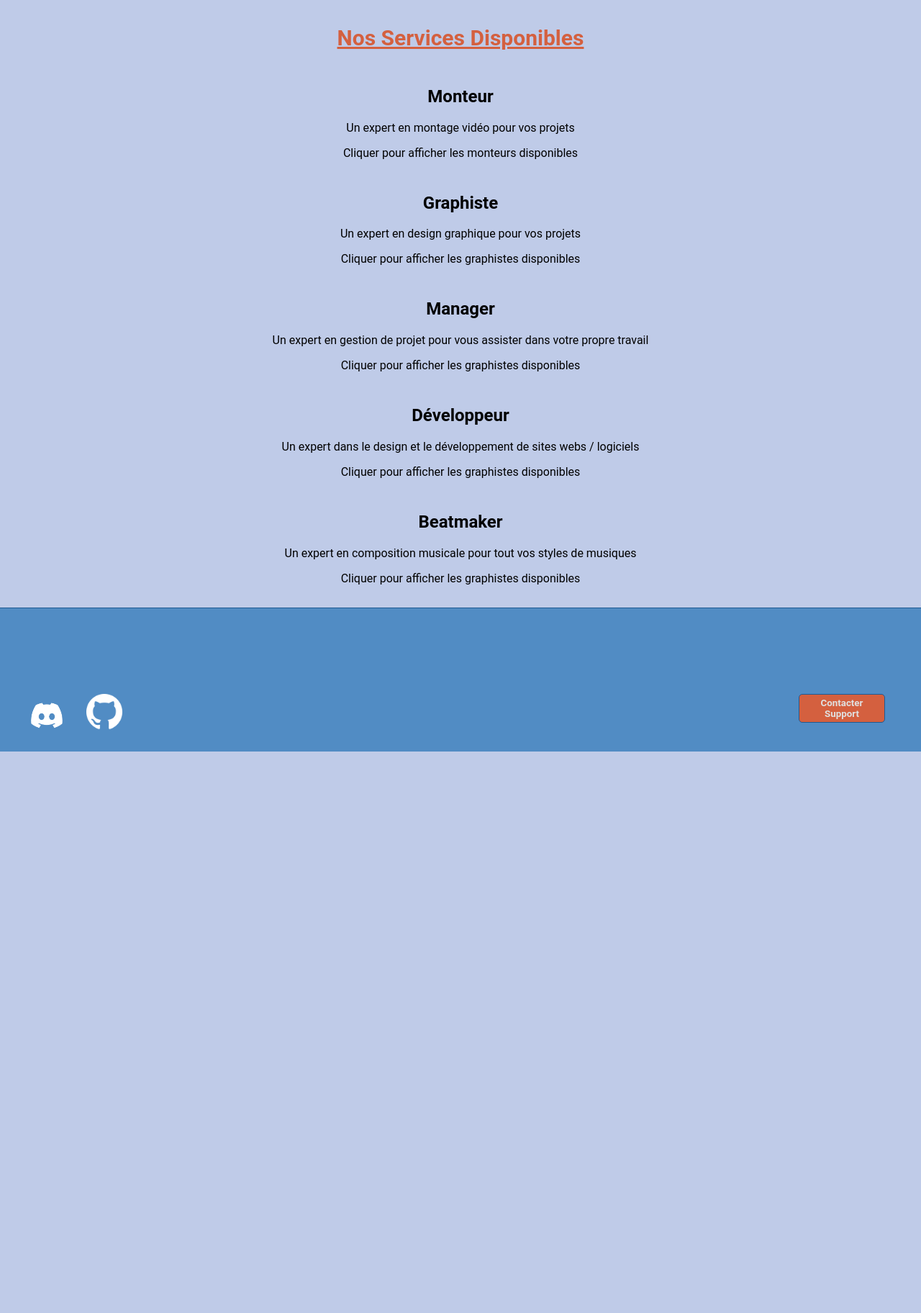
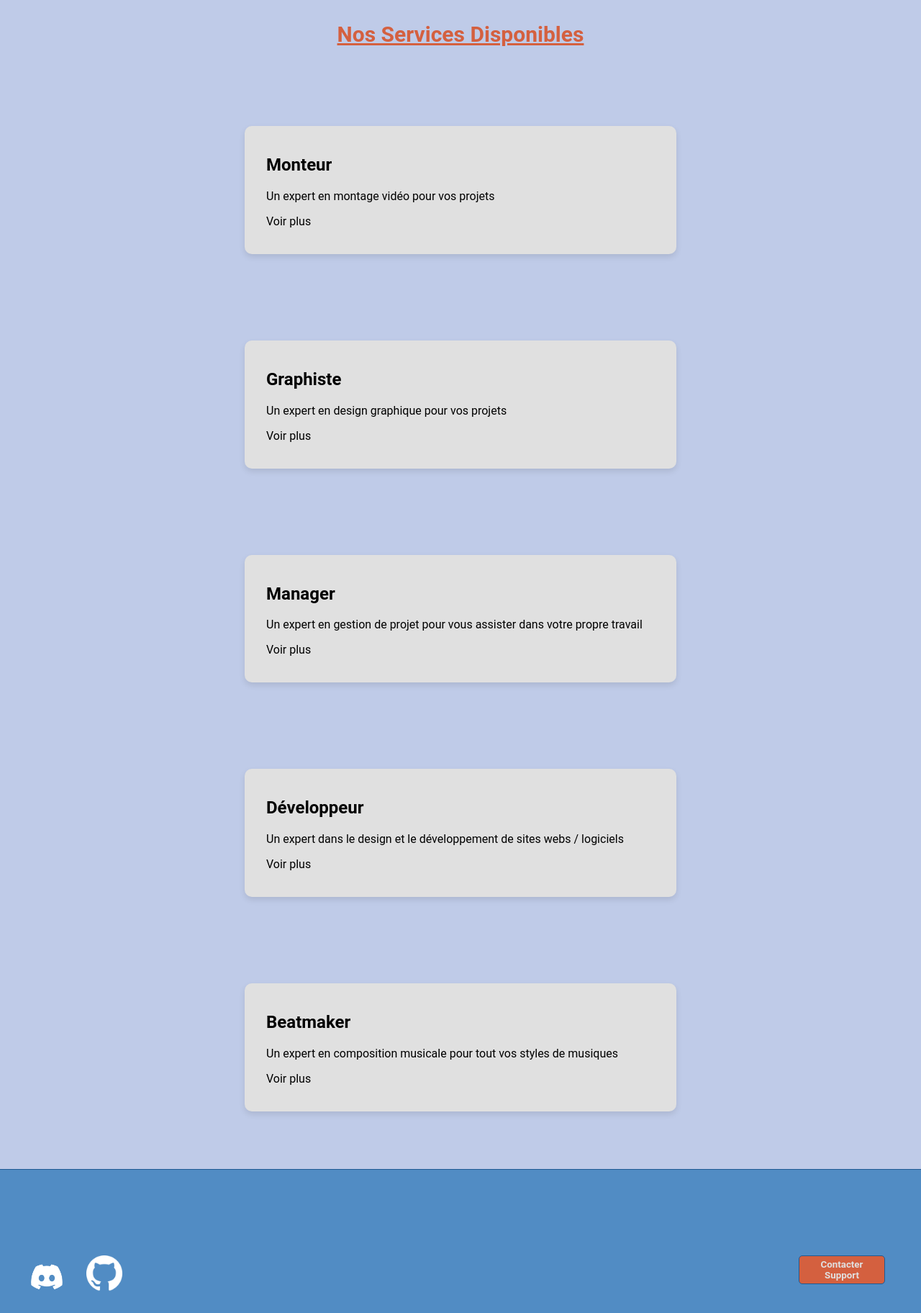
Before and after one commit to Neplexx/PROJET-WEB, a PHP site: page /html/recherche.html in a window 1280 px wide. Shown: the part 93-1917 px from the top of the page at 72% size. Before the commit the page ends 1137 px from the top, so only its background shows below. Run offline with PHP 8.4, Linux system fonts and the light colour scheme.

Commit message:
Amélioration du style de page recherche

```diff
--- a/html/recherche.html
+++ b/html/recherche.html
@@ -21,13 +21,13 @@
             </ul>
         </nav>
         <main>
+            <h1>Nos Services Disponibles</h1>
             <section>
-                <h1>Nos Services Disponibles</h1>
                 <article>
                     <label for="afficher-monteur" style="cursor: pointer;"> <!-- permet un lien avec le checkbox spécifique de l'id -->
                         <h2>Monteur</h2>
                         <p>Un expert en montage vidéo pour vos projets</p>
-                        <p>Cliquer pour afficher les monteurs disponibles</p>
+                        <p>Voir plus</p>
                     </label>
                     <input type="checkbox" id="afficher-monteur" style="display: none;" />
                     <div class="noms">
@@ -37,13 +37,16 @@
                             <li>Pierre Calvasse</li>
                             <li>Quentin Michel</li>
                         </ul>
+                        <label for="afficher-monteur" style="cursor: pointer; color: var(--orange);">
+                            Fermer
+                        </label>
                     </div>
                 </article>
                 <article>
                     <label for="afficher-graphiste" style="cursor: pointer;">
                         <h2>Graphiste</h2>
                         <p>Un expert en design graphique pour vos projets</p>
-                        <p>Cliquer pour afficher les graphistes disponibles</p>
+                        <p>Voir plus</p>
                     </label>
                     <input type="checkbox" id="afficher-graphiste" style="display: none;" />
                     <div class="noms">
@@ -53,13 +56,16 @@
                             <li>Martin Jiopo</li>
                             <li>Lucien Dekune</li>
                         </ul>
+                        <label for="afficher-graphiste" style="cursor: pointer; color: var(--orange);">
+                            Fermer
+                        </label>
                     </div>
                 </article>
                 <article>
                     <label for="afficher-manager" style="cursor: pointer;">
                         <h2>Manager</h2>
                         <p>Un expert en gestion de projet pour vous assister dans votre propre travail</p>
-                        <p>Cliquer pour afficher les graphistes disponibles</p>
+                        <p>Voir plus</p>
                     </label>
                     <input type="checkbox" id="afficher-manager" style="display: none;" />
                     <div class="noms">
@@ -69,13 +75,16 @@
                             <li>Antoine Bernard</li>
                             <li>Claire Lefèvre</li>
                         </ul>
+                        <label for="afficher-manager" style="cursor: pointer; color: var(--orange);">
+                            Fermer
+                        </label>
                     </div>
                 </article>
                 <article>
                     <label for="afficher-developpeur" style="cursor: pointer;">
                         <h2>Développeur</h2>
                         <p>Un expert dans le design et le développement de sites webs / logiciels </p>
-                        <p>Cliquer pour afficher les graphistes disponibles</p>
+                        <p>Voir plus</p>
                     </label>
                     <input type="checkbox" id="afficher-developpeur" style="display: none;" />
                     <div class="noms">
@@ -85,15 +94,18 @@
                             <li>Thomas Dubois</li>
                             <li>Sophie Laurent</li>
                         </ul>
+                        <label for="afficher-developpeur" style="cursor: pointer; color: var(--orange);">
+                            Fermer
+                        </label>
                     </div>
                 </article>
                 <article>
                     <label for="afficher-beatmaker" style="cursor: pointer;">
                         <h2>Beatmaker</h2>
                         <p>Un expert en composition musicale pour tout vos styles de musiques</p>
-                        <p>Cliquer pour afficher les graphistes disponibles</p>
+                        <p>Voir plus</p>
                     </label>
-                    <input type="checkbox" id="afficher-beatmaker" style="display: none;" />
+                    <input type="checkbox" id="afficher-beatmaker" style="display: none; " />
                     <div class="noms">
                         <ul>
                             <li>Antoine Perrot</li>
@@ -101,6 +113,9 @@
                             <li>Maxime Richard</li>
                             <li>Sarah Gauthier</li>
                         </ul>
+                        <label for="afficher-beatmaker" style="cursor: pointer; color: var(--orange);">
+                            Fermer
+                        </label>
                     </div>
                 </article>
             </section>
--- a/styles/style.css
+++ b/styles/style.css
@@ -45,10 +45,6 @@ header #espaceClient img {
 header #espaceClient:hover img {
     content: url("../pictures/photoDeProfil2.png");
     transform: scale(1.1);
-}
-.noms {
-    max-height: 0;
-    overflow: hidden;
 }
 header{
     align-items: center;
@@ -127,6 +123,11 @@ body {
 }
 main{
     background-color: var(--bleu-fond);
+    position: relative;
+    overflow: hidden;
+    width: 100%;
+    max-width: 100%;
+    box-sizing: border-box;
 }
 .bigconteneur {
     display: flex;
@@ -181,16 +182,41 @@ main{
     display: flex;
 }
 section{
-    padding: 10px;
+    display: flex;
+    flex-wrap: wrap;
+    justify-content: center;
+    gap: 20px;
+    padding: 30px;
 }
 h1{
     text-align: center;
     color: var(--orange);
     font-size: 30px;
     text-decoration: underline;
+    padding: 30px;
+    margin:0;
 }
 article{
-    padding: 5px;
+    position: relative;
+    margin: 50px;
+    width: 600px;
+    overflow: hidden;
+    background: var(--gris-texte);
+    padding: 20px 30px;
+    border-radius: 10px;
+    box-shadow: 0 4px 8px rgba(0, 0, 0, 0.1);
+}
+.noms {
+    position: absolute;
+    top: 0;
+    left: 0;
+    width: 95%;
+    height: 80%;
+    margin-top: 3%;
+    margin-left: 2.5%;
+    max-height: 0;
+    line-height: 20px;
+    overflow: hidden;
     text-align: center;
 }
 input[type="checkbox"]:checked + .noms{
@@ -199,11 +225,8 @@ input[type="checkbox"]:checked + .noms{
     border: 1px solid var(--bleu-bordure);
     padding:10px;
     border-radius: 5px;
-    margin-top: 10px;
-    margin-left: 25%;
-    margin-right: 25%;
     background-color: var(--bleu-fond);
-    text-align: center;
+    pointer-events: all;
 }
 
 #BeauDiapo {
```
